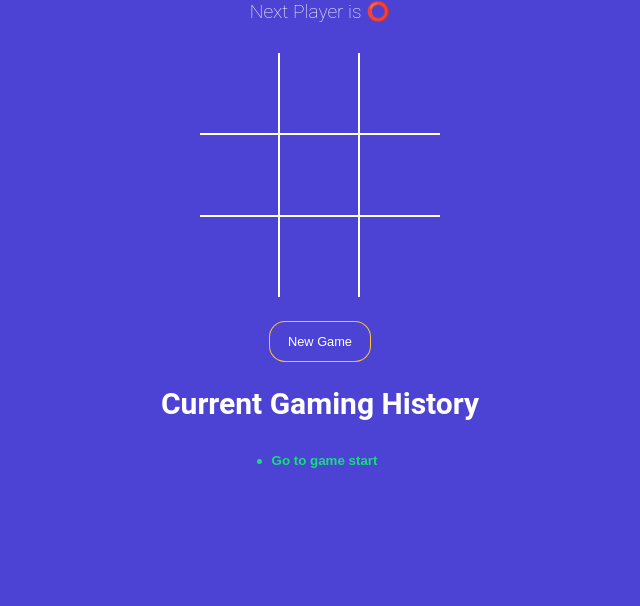
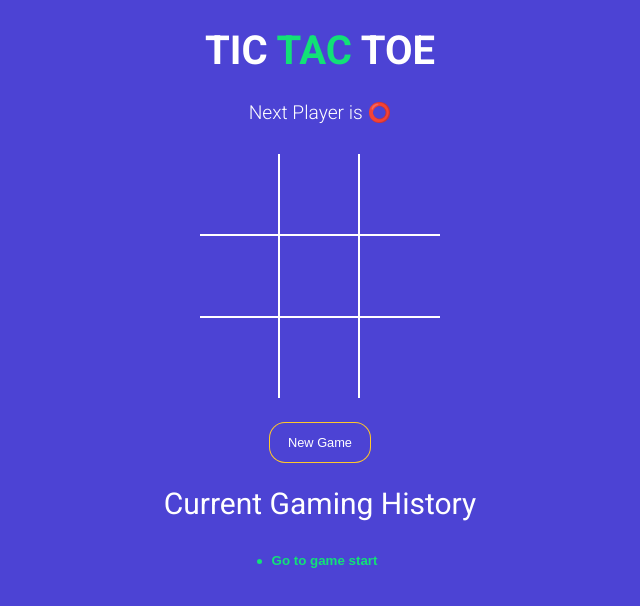
Before and after one commit to HyperWoo/tictactoe-game, a React (Vite) app: page / in a window 1280 px wide. Shown: the top 606 px of the page, without its empty margins (320-960 px from the left). Built offline with nearby package versions, Linux system fonts and the light colour scheme.

Commit message:
Added font and Title

```diff
--- a/index.html
+++ b/index.html
@@ -4,6 +4,10 @@
     <meta charset="UTF-8" />
     <link rel="icon" type="image/svg+xml" href="/vite.svg" />
     <meta name="viewport" content="width=device-width, initial-scale=1.0" />
+    <link
+      href="https://fonts.googleapis.com/css?family=Roboto:300,400,700&display=swap"
+      rel="stylesheet"
+    />
     <title>TicTacToe - Game</title>
   </head>
   <body>
--- a/src/App.jsx
+++ b/src/App.jsx
@@ -60,6 +60,9 @@ function App() {
 
   return (
     <div className="app">
+      <h1>
+        TIC <span className="text-green">TAC</span> TOE
+      </h1>
       <StatusMessage winner={winner} gamingBoard={gamingBoard} />
       <Board
         squares={gamingBoard.squares}
@@ -75,7 +78,13 @@ function App() {
         New Game
       </button>
 
-      <h2>Current Gaming History</h2>
+      <h2
+        style={{
+          fontWeight: 'normal',
+        }}
+      >
+        Current Gaming History
+      </h2>
       <History history={history} moveTo={moveTo} currentMove={currentMove} />
     </div>
   );
```
